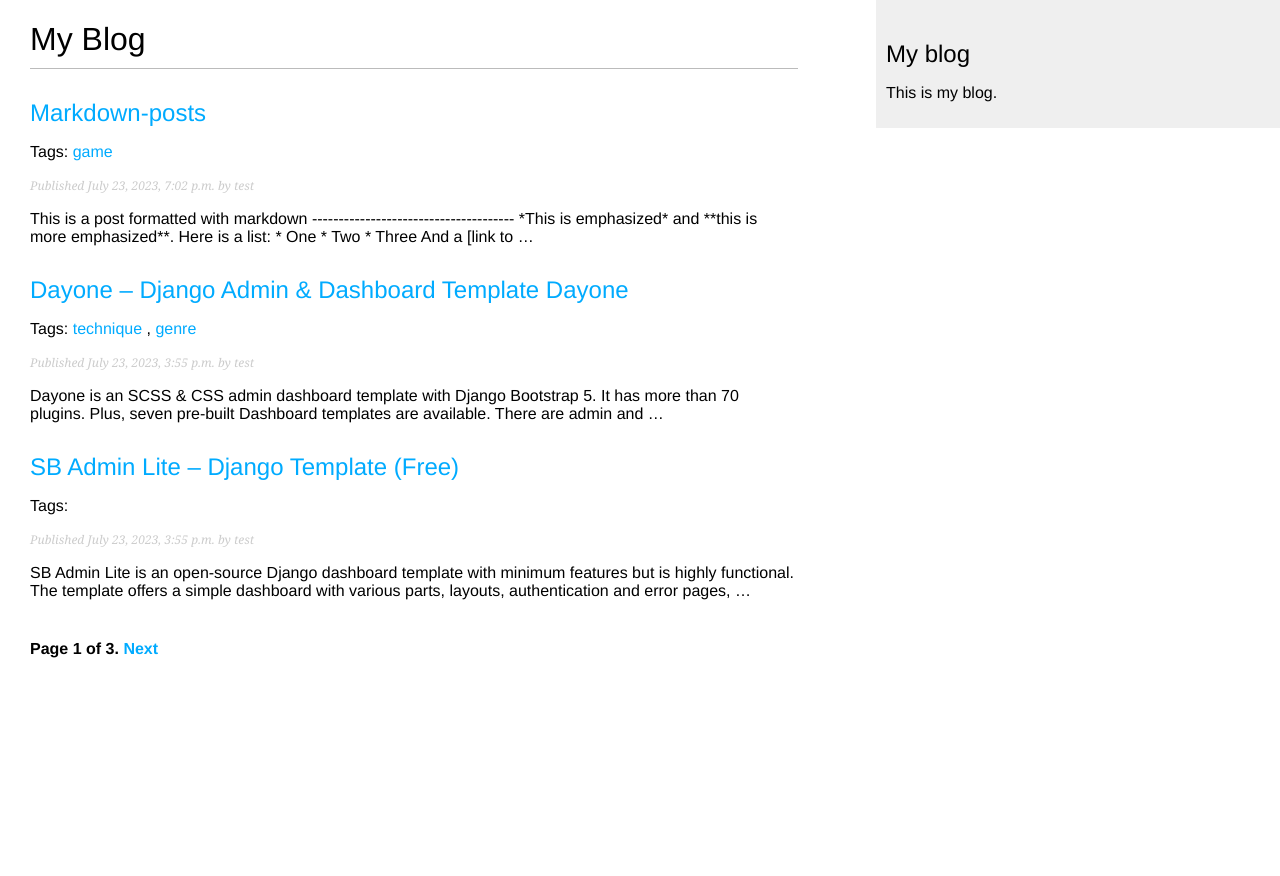
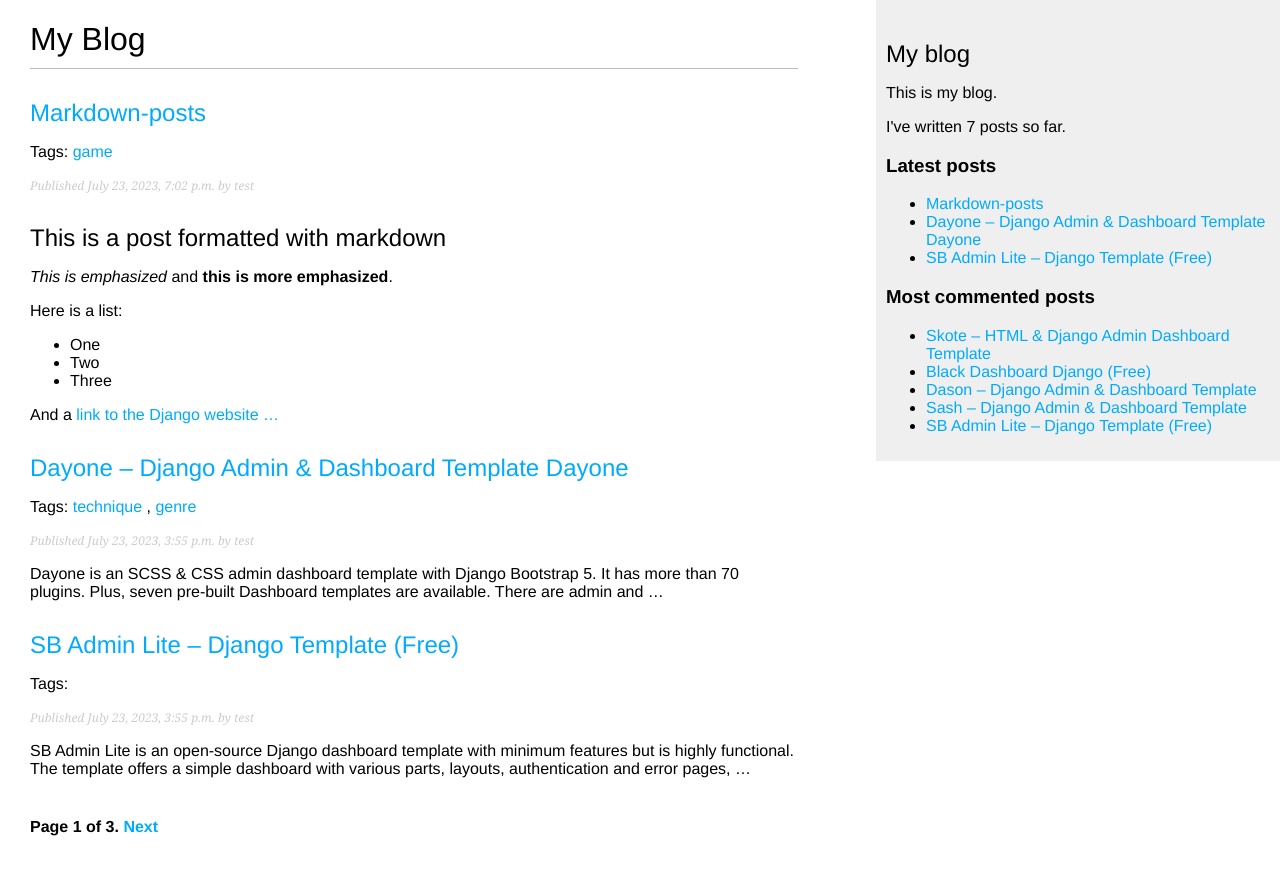
Before and after one commit to atabekdemurtaza/PostingNews, a Django app: page /blog/ in a window 1280 px wide. Before the commit the page ends 658 px from the top, so only its background shows below. Run offline with Django 4.2, Linux system fonts and the light colour scheme; data comes from the database, SQL or seed files in the repository; both versions use the stored data as it was after the commit; parts of the project's set-up code (start-up, migrations or seed data) failed here and were passed over.

Commit message:
Setting up a markdown

```diff
--- a/mysite/blog/templates/blog/base.html
+++ b/mysite/blog/templates/blog/base.html
@@ -1,3 +1,4 @@
+{% load blog_tags %}
 {% load static %}
 <!DOCTYPE html>
 <html>
@@ -13,6 +14,18 @@
     <div id="sidebar">
         <h2>My blog</h2>
         <p>This is my blog.</p>
+        I've written {% total_posts %} posts so far.
+        <h3>Latest posts</h3>
+        {% show_latest_posts 3 %}
+        <h3>Most commented posts</h3>
+        {% get_most_commented_posts as most_commented_posts %}
+        <ul>
+            {% for post in most_commented_posts %}
+                <li>
+                <a href="{{ post.get_absolute_url }}">{{ post.title }}</a>
+                </li>
+            {% endfor %}
+        </ul>
     </div>
 </body>
 </html>
--- a/mysite/blog/templates/blog/post/detail.html
+++ b/mysite/blog/templates/blog/post/detail.html
@@ -1,12 +1,13 @@
 {% extends "blog/base.html" %}
 {% block title %}{{ post.title }}{% endblock %}
+{% load blog_tags %}
 
 {% block content %}
     <h1>{{ post.title }}</h1>
     <p class="date">
         Published {{ post.publish }} by {{ post.author }}
     </p>
-    {{ post.body|linebreaks }}
+    {{ post.body|markdown }}
     <p>
         <a href="{% url "blog:post_share" post.id %}">
             Share this post
--- /dev/null
+++ b/mysite/blog/templates/blog/post/latest_posts.html
@@ -0,0 +1,7 @@
+<ul>
+    {% for post in latest_posts %}
+        <li>
+            <a href="{{ post.get_absolute_url }}">{{ post.title }}</a>
+        </li>
+    {% endfor %}
+</ul>
--- a/mysite/blog/templates/blog/post/list.html
+++ b/mysite/blog/templates/blog/post/list.html
@@ -1,5 +1,8 @@
 {% extends "blog/base.html" %}
+{% load blog_tags %}
 {% block title %}My Blog{% endblock %}
+
+
 {% block content %}
     <h1>My Blog</h1>
     {% if tag %}
@@ -23,7 +26,7 @@
         <p class="date">
             Published {{ post.publish }} by {{ post.author }}
         </p>
-        {{ post.body|truncatewords:30|linebreaks }}
+        {{ post.body|markdown|truncatewords_html:30 }}
     {% endfor %}
     {% include "pagination.html" with page=posts %}
 {% endblock %}
--- /dev/null
+++ b/mysite/blog/templatetags/blog_tags.py
@@ -0,0 +1,28 @@
+from django import template
+from ..models import Post
+from django.db.models import Count
+from django.utils.safestring import mark_safe
+import markdown
+
+register = template.Library()
+
+
+@register.simple_tag
+def total_posts():
+    return Post.published.count()
+
+
+@register.inclusion_tag('blog/post/latest_posts.html')
+def show_latest_posts(count=5):
+    latest_posts = Post.published.order_by('-publish')[:count]
+    return {'latest_posts': latest_posts}
+
+
+@register.simple_tag
+def get_most_commented_posts(count=5):
+    return Post.published.annotate(total_comments=Count('comments')).order_by('-total_comments')[:count]
+
+
+@register.filter(name='markdown')
+def markdown_format(text):
+    return mark_safe(markdown.markdown(text))
--- a/requirements.txt
+++ b/requirements.txt
@@ -2,5 +2,6 @@ asgiref==3.7.2
 Django==4.2.3
 django-taggit==3.0.0
 gunicorn==21.2.0
+Markdown==3.4.1
 packaging==23.1
 sqlparse==0.4.4
```
Also changed, not shown: mysite/blog/templatetags/__init__.py (added), mysite/db.sqlite3.
